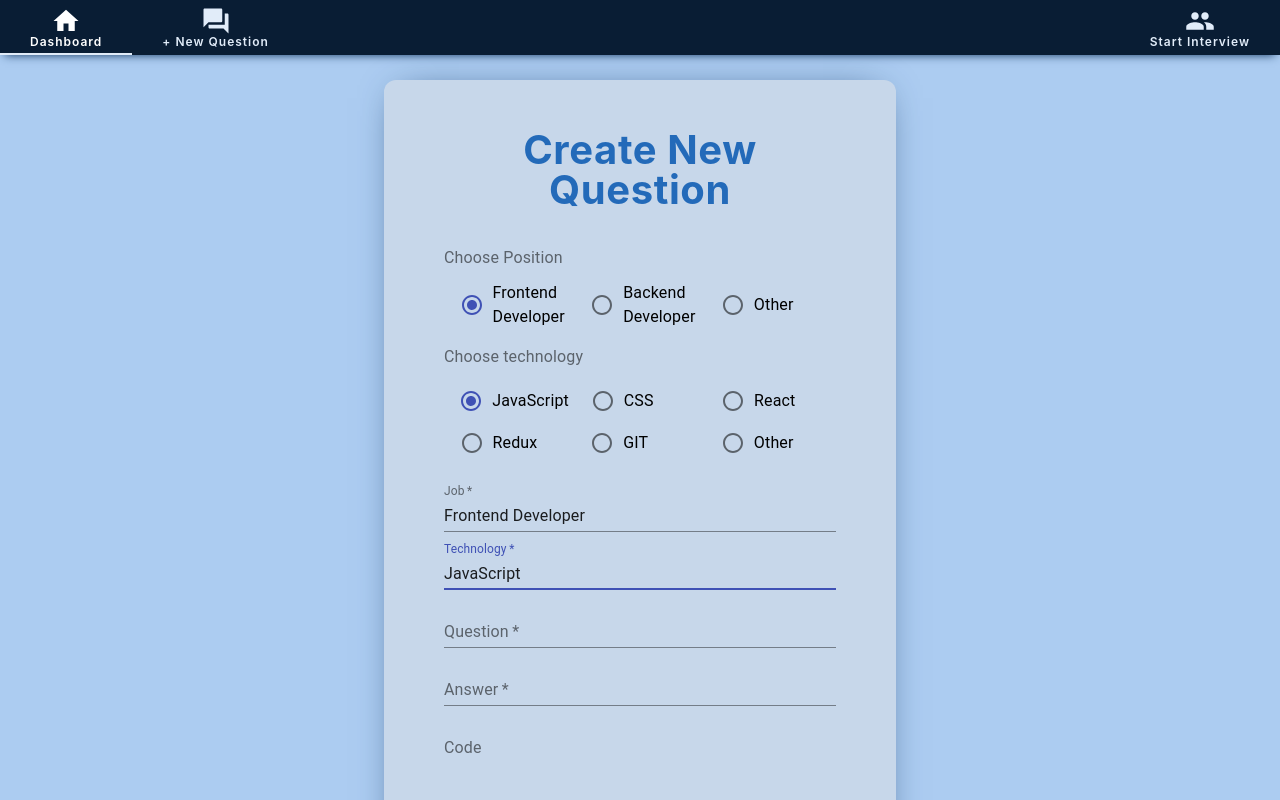
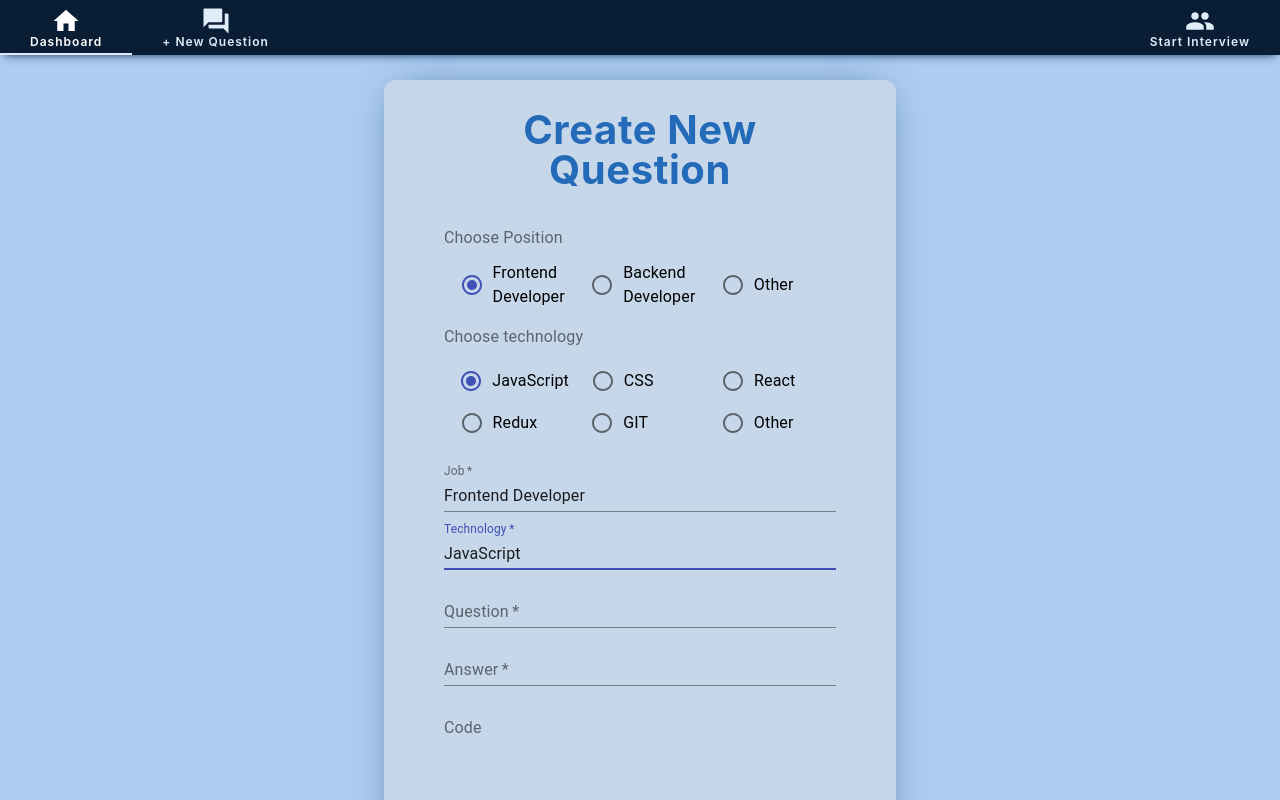
Before and after one commit to justFlow5/Bodo, a React (Create React App) app: page / in a window 1280 px wide. Shown: the top 800 px of the page. Built offline with nearby package versions, Linux system fonts and the light colour scheme.

Commit message:
fix spacing in addQuestionPage

```diff
--- a/src/components/AddQuestionForm.tsx
+++ b/src/components/AddQuestionForm.tsx
@@ -58,23 +58,32 @@ const Header = styled.h3`
 const FormContainer = styled.form`
   /* margin-top: 80px; */
   overflow: hidden;
+  width: 85%;
+  padding: 20px 20px 10px;
 
-  width: 75%;
-  margin: 20px auto;
+  margin: 20px auto 80px;
+
   display: flex;
   flex-direction: column;
-  /* align-items: center; */
   justify-content: center;
 
   border-radius: 12px;
-  background: #acccf1;
-  padding: 50px 60px;
-  background: #e1ecf9;
+  /* background: #acccf1;
+  background: #e1ecf9; */
   background: #c7d7ea;
 
   -webkit-box-shadow: 0px 0px 37px -18px rgba(19, 56, 99, 1);
   -moz-box-shadow: 0px 0px 37px -18px rgba(19, 56, 99, 1);
   box-shadow: 0px 0px 37px -18px rgba(19, 56, 99, 1);
+
+  @media ${device.mobileL} {
+    width: 75%;
+  }
+
+  @media ${device.tablet} {
+    padding: 30px 60px 20px;
+    width: 65%;
+  }
 
   @media ${device.laptop} {
     width: 40%;
@@ -82,11 +91,12 @@ const FormContainer = styled.form`
   }
 
   & button {
-    margin-bottom: 60px;
+    /* margin-bottom: 60px; */
+    margin-bottom: 10px;
     margin-top: 20px;
     @media ${device.laptop} {
       margin-top: 40px;
-      margin-bottom: unset;
+      /* margin-bottom: unset; */
     }
   }
 `;
@@ -103,7 +113,7 @@ margin: 15px auto 0;
 
   &.techs {
     & label {
-      flex: 0 0 50%;
+      flex: 0 0 49%;
       margin: 0 auto;
 
       /* @media ${device.mobileS} {
```
